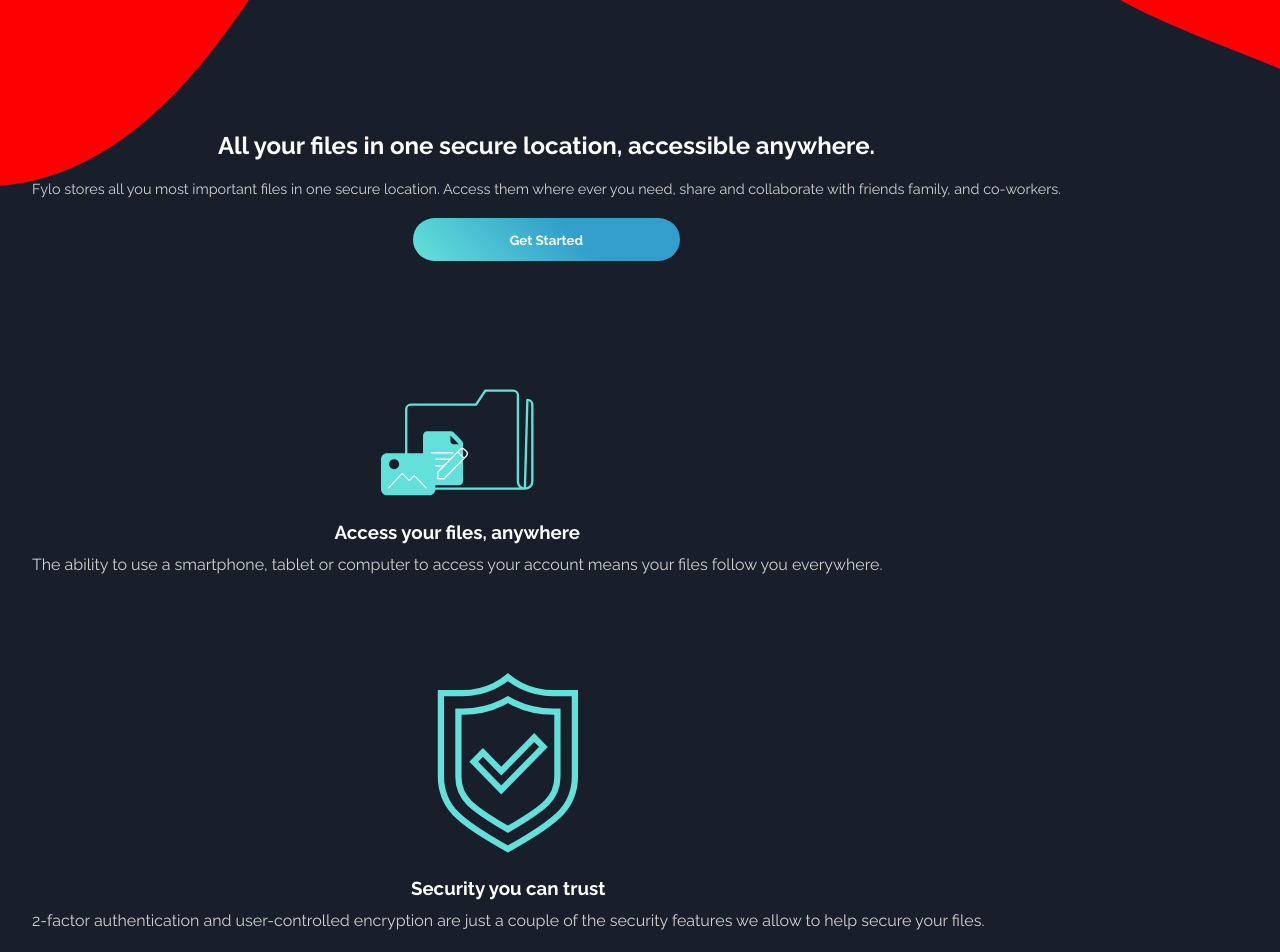
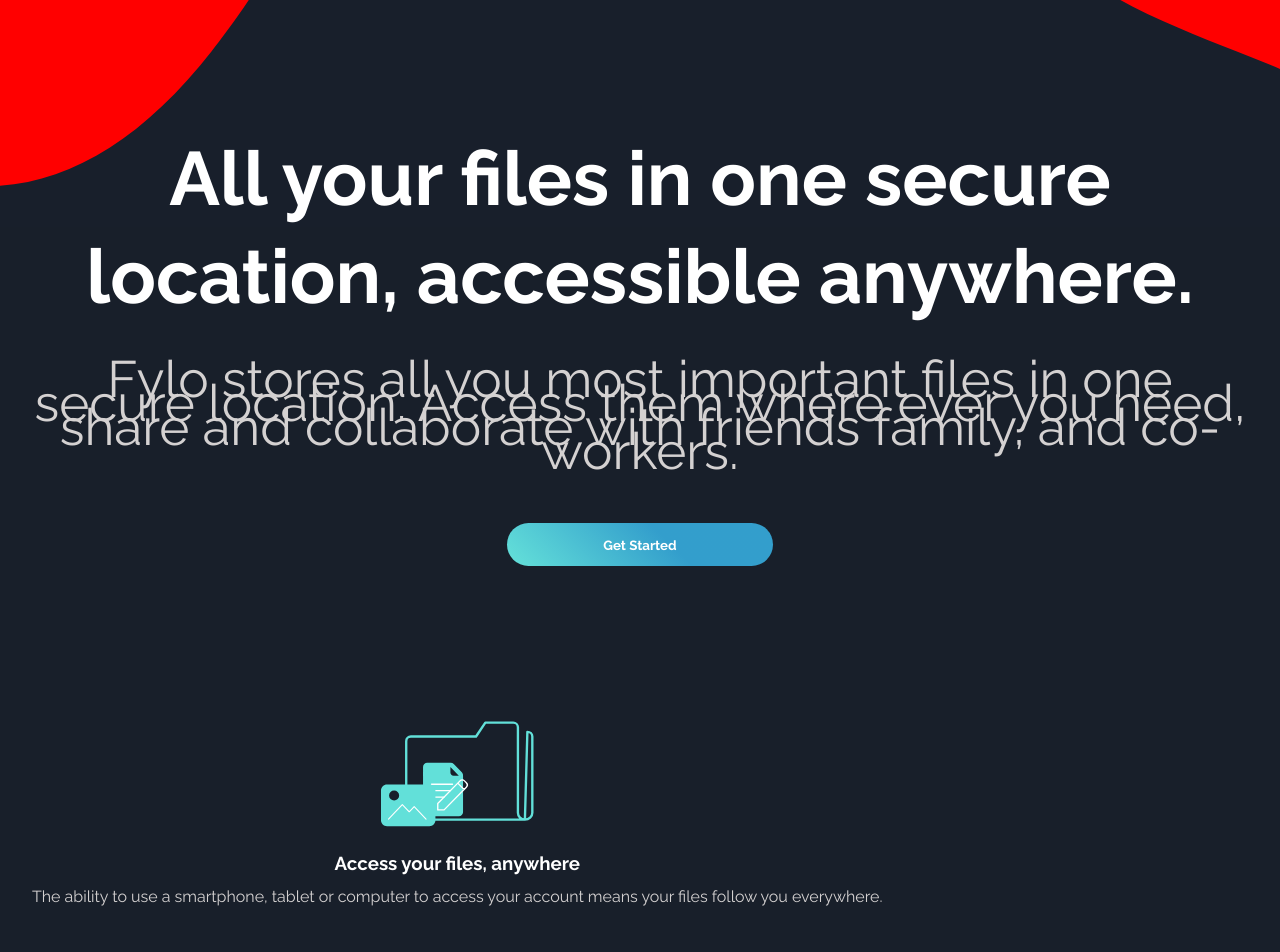
Before and after one commit to caw5v/Front-end-mentor-fylo, a plain HTML site: page index.html in a window 1280 px wide. Shown: the part 1220-2172 px from the top of the page. Drawn offline with nearby package versions, Linux system fonts and the light colour scheme.

Commit message:
mobile-media-query-dev-ongoing

```diff
--- a/styles.css
+++ b/styles.css
@@ -144,10 +144,11 @@
 }
 
 #h1-para-overlap-main-first-section-container > h1 {
+  font-size: 5.9vw;
 }
 
 #h1-para-overlap-main-first-section-container > p {
-  font-size: 0.9rem;
+  font-size: 4vw;
 }
 
 #h1-para-overlap-main-first-section-container > .cta {
@@ -330,6 +331,7 @@
 
 #form-wrapper > form > input {
   background: white;
+  width: 100%;
   padding: 1em 9em 1em 2em;
   border-radius: 20px;
   margin-bottom: 1em;
@@ -339,6 +341,10 @@
 #form-wrapper > form > input::placeholder {
   font-size: 0.8em;
   color: rgb(189, 186, 186);
+}
+
+#form-wrapper > form > button {
+  width: 100%;
 }
 
 /* footer ----------------------------------------------------------------------------------*/
@@ -469,3 +475,87 @@
 }
 
 /* media queries ------------------------------------------------------------------------------------------------ */
+
+@media only screen and (min-width: 320px) {
+  #form-wrapper > form > button {
+    padding: 1em 2em 1em 2em;
+  }
+}
+
+@media only screen and (min-width: 375px) {
+  #h1-para-overlap-main-first-section-container {
+    position: relative;
+    display: flex;
+    flex-wrap: nowrap;
+    flex-direction: column;
+    gap: 2em;
+    align-items: center;
+    margin-top: -10.5em;
+    margin-bottom: 3em;
+  }
+
+  #h1-para-overlap-main-first-section-container > h1 {
+    font-size: 6vw;
+  }
+
+  #h1-para-overlap-main-first-section-container > p {
+    font-size: 4.5vw;
+  }
+}
+
+@media only screen and (min-width: 411px) {
+  #h1-para-overlap-main-first-section-container {
+    position: relative;
+    display: flex;
+    flex-wrap: nowrap;
+    flex-direction: column;
+    gap: 1em;
+    align-items: center;
+    margin-top: -10.5em;
+    margin-bottom: 3em;
+  }
+
+  #h1-para-overlap-main-first-section-container > h1 {
+    font-size: 5.9vw;
+    margin-bottom: 1em;
+  }
+
+  #h1-para-overlap-main-first-section-container > p {
+    font-size: 4vw;
+    margin-bottom: 1em;
+  }
+
+  #h1-para-overlap-main-first-section-container > .cta {
+    margin-top: 2em;
+    margin-bottom: 2em;
+    width: 20em;
+  }
+}
+
+@media only screen and (min-width: 414px) {
+  #h1-para-overlap-main-first-section-container {
+    position: relative;
+    display: flex;
+    flex-wrap: nowrap;
+    flex-direction: column;
+    gap: 1em;
+    align-items: center;
+    margin-top: -10.5em;
+    margin-bottom: 3em;
+  }
+
+  #h1-para-overlap-main-first-section-container > h1 {
+    font-size: 5.9vw;
+  }
+
+  #h1-para-overlap-main-first-section-container > p {
+    margin-top: -1em;
+    font-size: 4vw;
+  }
+
+  #h1-para-overlap-main-first-section-container > .cta {
+    margin-top: -0.5em;
+    margin-bottom: 2em;
+    width: 20em;
+  }
+}
```
Also changed, not shown: main.js (+0 -15 lines).
